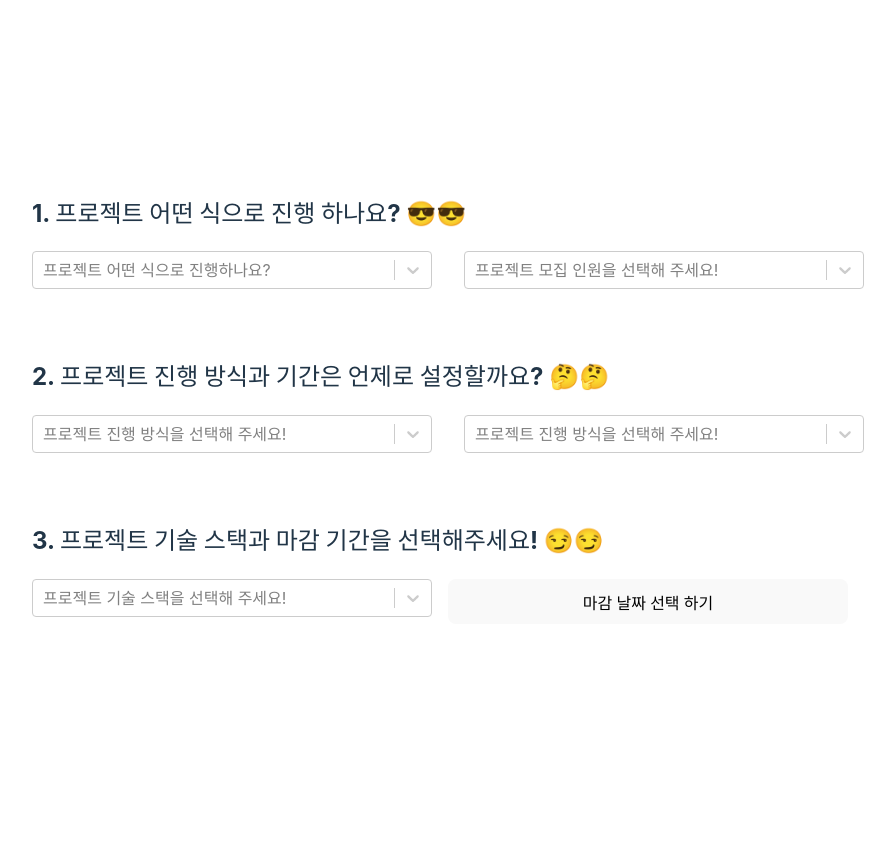
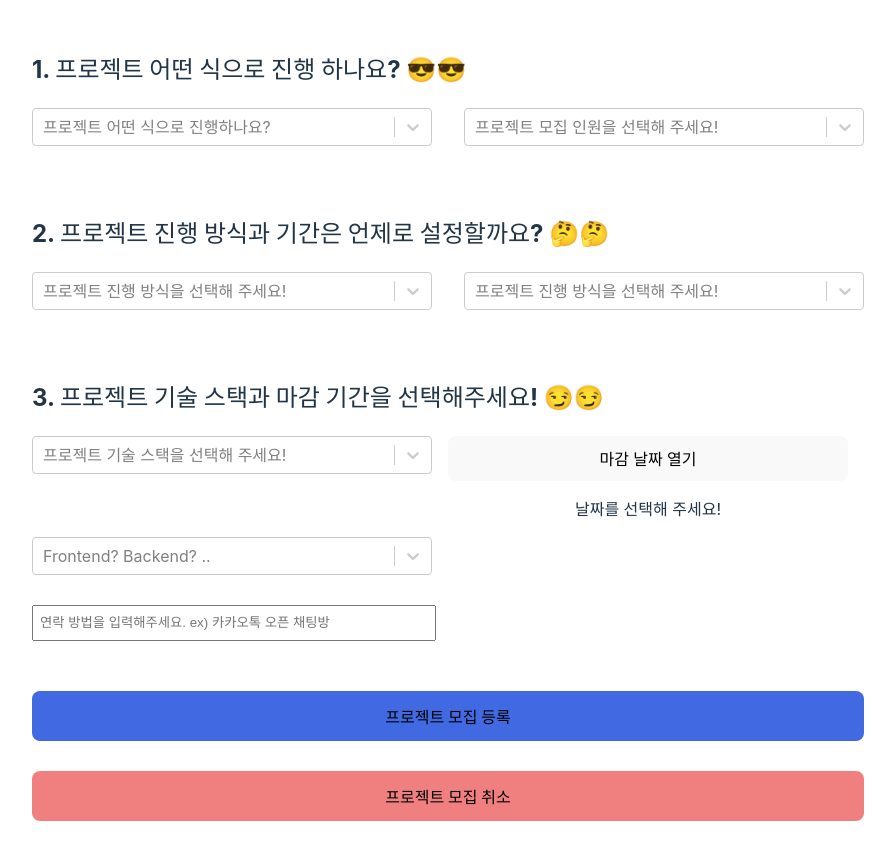
Before and after one commit to hyunho4532/ExploreNestV2, a React (Vite) app in the folder src/main/frontend/: page /project/write in a window 1280 px wide. Shown: the whole page, without its empty margins (192-1087 px from the left). Before the commit the page ends 800 px from the top, so only its background shows below. Built offline with nearby package versions, Linux system fonts and the light colour scheme; no server answers.

Commit message:
2024-03-10 ExploreNestV2 (Frontend - 글 쓰기 구현 중(글 쓰기 UI 구현 완료)

```diff
--- a/src/main/frontend/src/view/ProjectWrite.tsx
+++ b/src/main/frontend/src/view/ProjectWrite.tsx
@@ -12,21 +12,27 @@ function ProjectWrite () {
     const [languages, setLanguages] = useState([]);
     const [process, setProcess] = useState([]);
     const [stack, setStack] = useState([]);
+    const [position, setPosition] = useState([]);
 
     const buttonState = useSelector((state: any) => state.buttonStatus.value);
     const buttonDispatch = useDispatch();
 
     const countStatus = []
     const periodStatus = [];
+    const [remainingPeriodStatus, setRemainingPeriodStatus] = useState<Date>();
+
+    const year = remainingPeriodStatus?.getFullYear();
+    const month = remainingPeriodStatus ? remainingPeriodStatus?.getMonth() + 1 : 0;
+    const day = remainingPeriodStatus?.getDate();
+
+    const formattedDate = `${year}-${String(month).padStart(2, '0')}-${String(day).padStart(2, '0')}`;
 
     for (let i = 1; i <= 10; i++) {
         countStatus.push(i)
         periodStatus.push(i + "개월")
     }
 
-    const [selectProject, setSelectProject] = useState(languages[0]);
-
-    console.log(selectProject);
+    const [, setSelectProject] = useState(languages[0]);
 
     const setSelectOption = (selectedOption: any) => {
         setSelectProject(selectedOption);
@@ -38,6 +44,7 @@ function ProjectWrite () {
                 setLanguages(response.data.study);
                 setProcess(response.data.process);
                 setStack(response.data.project);
+                setPosition(response.data.position);
 
             })
             .catch(error => {
@@ -98,18 +105,61 @@ function ProjectWrite () {
                 <button
                     id="product-recruitment-button"
                     onClick={() => buttonDispatch(toggleButton())}>
-                    마감 날짜 선택 하기
+                    { buttonState === false ? (
+                        "마감 날짜 열기"
+                    ) : "마감 날짜 닫기"}
                 </button>
 
             </div>
+
+            <p id="product-recruitment-date-format">
+                { formattedDate === "undefined-00-undefined" ? (
+                    <p>
+                        날짜를 선택해 주세요!
+                    </p>
+                ) : (
+                    <div>
+                        { formattedDate }
+                    </div>
+                )}
+            </p>
 
             { buttonState && (
                 <DayPicker
                     id="product-recruitment-datepicker"
                     mode="single"
                     locale={ko}
+                    selected={remainingPeriodStatus}
+                    onSelect={setRemainingPeriodStatus}
                 />
             )}
+
+            <div id="product-recruitment-group-four">
+                <Select
+                    id="product-position-select"
+                    options={position.map((value) => ({ value: value, label :value }))}
+                    onChange={setSelectOption}
+                    placeholder={"Frontend? Backend? .."}
+                />
+
+                <div>
+                    <input
+                        id="product-communication-input"
+                        placeholder="연락 방법을 입력해주세요. ex) 카카오톡 오픈 채팅방"
+                    />
+                </div>
+
+            </div>
+
+            <button
+                id="product-write-button">
+                    프로젝트 모집 등록
+            </button>
+
+            <button
+                id="product-cancel-button">
+                프로젝트 모집 취소
+            </button>
 
         </div>
     );
--- a/src/main/frontend/src/view/scss/ProductWrtie.scss
+++ b/src/main/frontend/src/view/scss/ProductWrtie.scss
@@ -64,9 +64,48 @@
   }
 }
 
+#product-recruitment-group-four {
+
+  #product-position-select {
+    width: 400px;
+    text-align: start;
+  }
+
+  #product-communication-input {
+    width: 392px;
+    height: 30px;
+    display: flex;
+    padding-left: 6px;
+    margin-top: 30px;
+  }
+}
+
+#product-recruitment-date-format {
+  top: 0;
+  left: 0;
+  text-align: center;
+  margin-left: 400px;
+}
+
 #product-recruitment-datepicker {
   top: 0;
   right: 0;
   float: right;
   margin-top: 40px;
 }
+
+#product-write-button {
+  width: 100%;
+  height: 50px;
+  margin-top: 50px;
+  background-color: royalblue;
+  font-weight: bold;
+}
+
+#product-cancel-button {
+  width: 100%;
+  height: 50px;
+  margin-top: 30px;
+  background-color: lightcoral;
+  font-weight: bold;
+}
```
Also changed, not shown: 1 other file (tests, documents, lock files or other folders).
